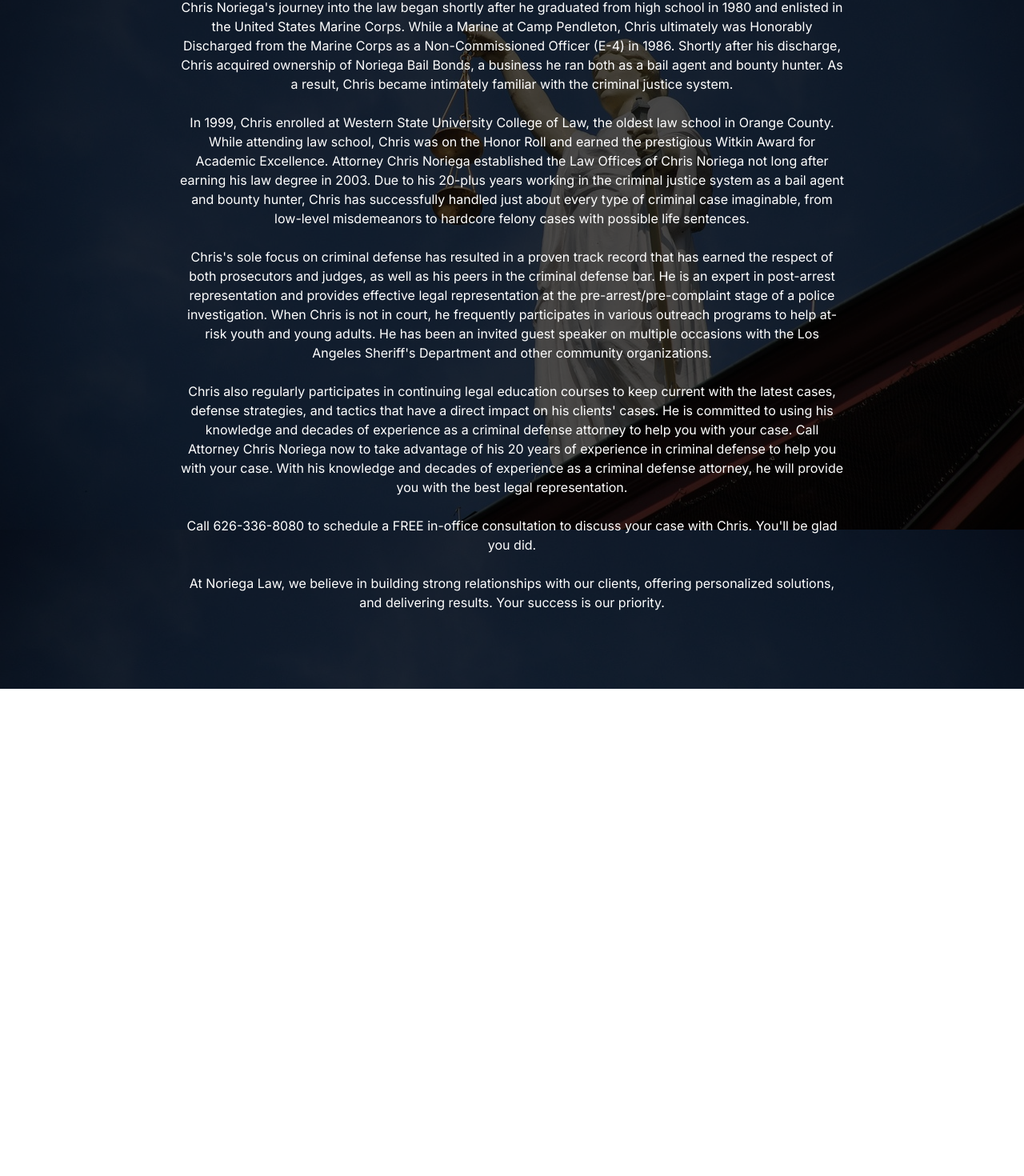
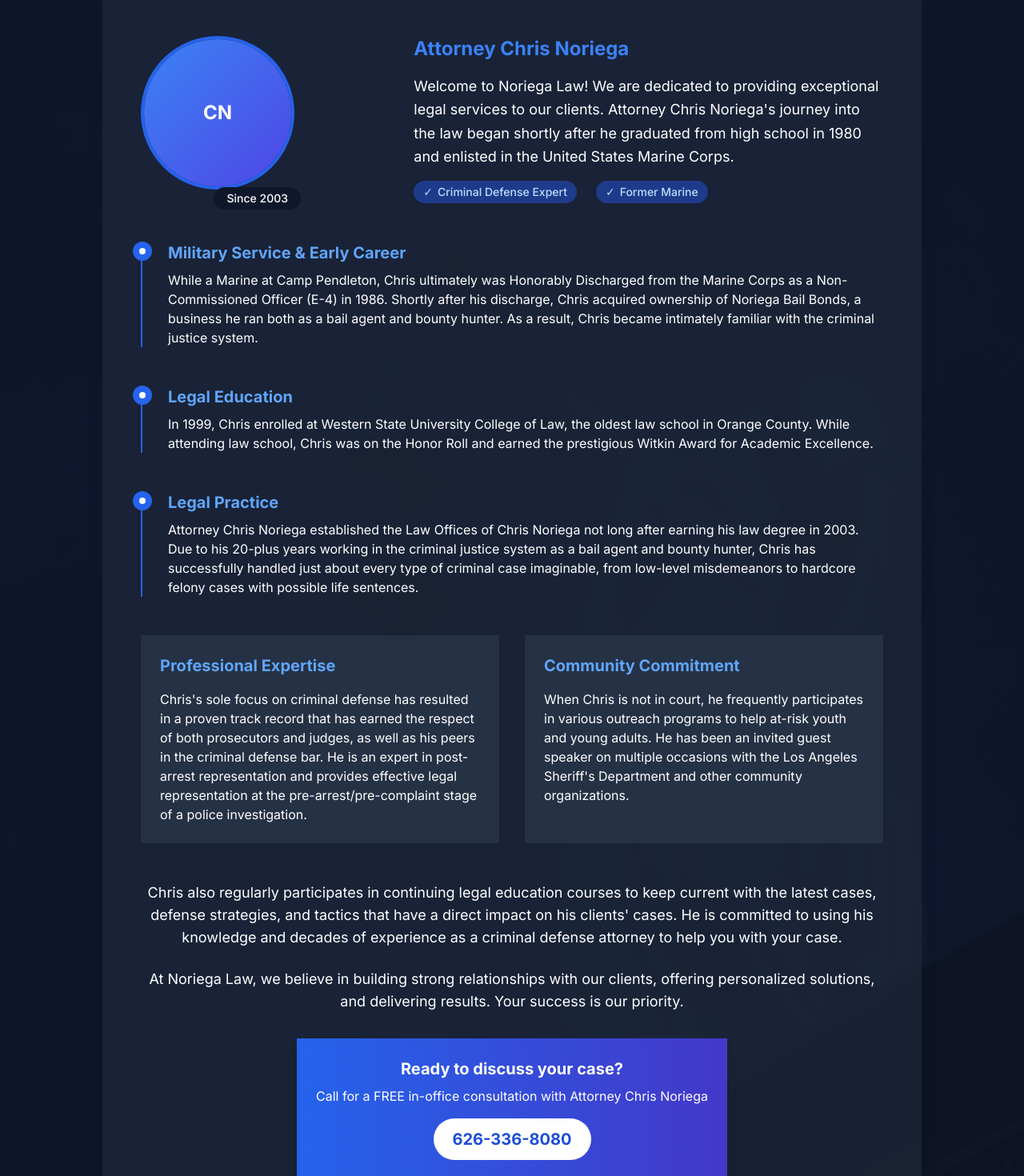
Before and after one commit to lggg123/noriegalaw-site, a Next.js app: page /about in a window 1280 px wide. Shown: the part 195-1665 px from the top of the page at 80% size. Before the commit the page ends 1056 px from the top, so only its background shows below. Built offline with nearby package versions, Linux system fonts and the light colour scheme.

Commit message:
Update page.tsx
fix: add a visual hierarchy to the page

```diff
--- a/src/app/about/page.tsx
+++ b/src/app/about/page.tsx
@@ -2,29 +2,143 @@ import React from 'react';
 
 function AboutSection() {
   return (
-    <section id="about" className="py-16 bg-[url('/images/scales-of-justice-bg.jpg')] bg-cover bg-fixed relative">
-      <div className="absolute inset-0 bg-black bg-opacity-70 z-0"></div>
-      <div className="max-w-4xl mx-auto text-center relative z-10 p-8">
-        <h2 className="text-4xl font-bold mb-8 text-white">About Us</h2>
-        <p className="text-white mb-6">
+    <section id="about" className="relative py-20 overflow-hidden">
+      {/* Background with overlay */}
+      <div className="absolute inset-0 bg-slate-900">
+        <div className="absolute inset-0 bg-[url('/images/scales-of-justice-bg.jpg')] bg-cover bg-center opacity-20 mix-blend-overlay"></div>
+        {/* Decorative elements */}
+        <div className="absolute top-0 left-0 w-full h-1 bg-gradient-to-r from-blue-600 to-indigo-700"></div>
+        <div className="absolute bottom-0 right-0 w-full h-1 bg-gradient-to-l from-blue-600 to-indigo-700"></div>
+      </div>
+
+      <div className="relative z-10 container mx-auto px-4 sm:px-6 lg:px-8">
+        {/* Title with decorative element */}
+        <div className="flex items-center justify-center mb-16">
+          <div className="w-12 h-1 bg-blue-600 mr-6"></div>
+          <h2 className="text-4xl md:text-5xl font-bold text-white">About Us</h2>
+          <div className="w-12 h-1 bg-blue-600 ml-6"></div>
+        </div>
+
+        {/* Main content in a card-like container */}
+        <div className="bg-slate-800 bg-opacity-70 backdrop-blur-sm rounded-lg shadow-xl p-8 md:p-12 max-w-5xl mx-auto">
+          {/* Attorney intro with side decoration */}
+          <div className="flex flex-col md:flex-row mb-12">
+            <div className="md:w-1/3 mb-6 md:mb-0 flex justify-center md:justify-start">
+              <div className="relative">
+                <div className="w-48 h-48 rounded-full overflow-hidden border-4 border-blue-600">
+                  <div className="w-full h-full bg-gradient-to-br from-blue-500 to-indigo-600 flex items-center justify-center text-white text-2xl font-bold">
+                    CN
+                  </div>
+                </div>
+                <div className="absolute -bottom-2 -right-2 bg-slate-900 text-white px-4 py-1 rounded-full text-sm font-medium">
+                  Since 2003
+                </div>
+              </div>
+            </div>
+            <div className="md:w-2/3 md:pl-8">
+              <h3 className="text-2xl font-bold text-blue-500 mb-4">Attorney Chris Noriega</h3>
+              <p className="text-white text-lg leading-relaxed mb-4">
                 Welcome to Noriega Law! We are dedicated to providing exceptional legal services to our clients.
-          Attorney Chris Noriega&apos;s journey into the law began shortly after he graduated from high school in 1980 and enlisted in the United States Marine Corps. While a Marine at Camp Pendleton, Chris ultimately was Honorably Discharged from the Marine Corps as a Non-Commissioned Officer (E-4) in 1986. Shortly after his discharge, Chris acquired ownership of Noriega Bail Bonds, a business he ran both as a bail agent and bounty hunter. As a result, Chris became intimately familiar with the criminal justice system.
+                Attorney Chris Noriega's journey into the law began shortly after he graduated from high school in 1980
+                and enlisted in the United States Marine Corps.
               </p>
-        <p className="text-white mb-6">
-          In 1999, Chris enrolled at Western State University College of Law, the oldest law school in Orange County. While attending law school, Chris was on the Honor Roll and earned the prestigious Witkin Award for Academic Excellence. Attorney Chris Noriega established the Law Offices of Chris Noriega not long after earning his law degree in 2003. Due to his 20-plus years working in the criminal justice system as a bail agent and bounty hunter, Chris has successfully handled just about every type of criminal case imaginable, from low-level misdemeanors to hardcore felony cases with possible life sentences.
+              <div className="flex items-center space-x-6">
+                <span className="inline-flex items-center px-3 py-1 rounded-full text-sm font-medium bg-blue-900 text-blue-200">
+                  <span className="mr-1.5">✓</span> Criminal Defense Expert
+                </span>
+                <span className="inline-flex items-center px-3 py-1 rounded-full text-sm font-medium bg-blue-900 text-blue-200">
+                  <span className="mr-1.5">✓</span> Former Marine
+                </span>
+              </div>
+            </div>
+          </div>
+
+          {/* Timeline-style biography */}
+          <div className="space-y-12 mb-12">
+            <div className="relative pl-8 border-l-2 border-blue-600">
+              <div className="absolute -left-3 top-0 w-6 h-6 rounded-full bg-blue-600 flex items-center justify-center">
+                <div className="w-2 h-2 rounded-full bg-white"></div>
+              </div>
+              <h4 className="text-blue-400 font-bold text-xl mb-2">Military Service & Early Career</h4>
+              <p className="text-white">
+                While a Marine at Camp Pendleton, Chris ultimately was Honorably Discharged from the Marine Corps as a
+                Non-Commissioned Officer (E-4) in 1986. Shortly after his discharge, Chris acquired ownership of
+                Noriega Bail Bonds, a business he ran both as a bail agent and bounty hunter. As a result, Chris became
+                intimately familiar with the criminal justice system.
               </p>
-        <p className="text-white mb-6">
-          Chris&apos;s sole focus on criminal defense has resulted in a proven track record that has earned the respect of both prosecutors and judges, as well as his peers in the criminal defense bar. He is an expert in post-arrest representation and provides effective legal representation at the pre-arrest/pre-complaint stage of a police investigation. When Chris is not in court, he frequently participates in various outreach programs to help at-risk youth and young adults. He has been an invited guest speaker on multiple occasions with the Los Angeles Sheriff&apos;s Department and other community organizations.
+            </div>
+
+            <div className="relative pl-8 border-l-2 border-blue-600">
+              <div className="absolute -left-3 top-0 w-6 h-6 rounded-full bg-blue-600 flex items-center justify-center">
+                <div className="w-2 h-2 rounded-full bg-white"></div>
+              </div>
+              <h4 className="text-blue-400 font-bold text-xl mb-2">Legal Education</h4>
+              <p className="text-white">
+                In 1999, Chris enrolled at Western State University College of Law, the oldest law school in Orange County.
+                While attending law school, Chris was on the Honor Roll and earned the prestigious Witkin Award for Academic Excellence.
               </p>
-        <p className="text-white mb-6">
-          Chris also regularly participates in continuing legal education courses to keep current with the latest cases, defense strategies, and tactics that have a direct impact on his clients&apos; cases. He is committed to using his knowledge and decades of experience as a criminal defense attorney to help you with your case. Call Attorney Chris Noriega now to take advantage of his 20 years of experience in criminal defense to help you with your case. With his knowledge and decades of experience as a criminal defense attorney, he will provide you with the best legal representation.
+            </div>
+
+            <div className="relative pl-8 border-l-2 border-blue-600">
+              <div className="absolute -left-3 top-0 w-6 h-6 rounded-full bg-blue-600 flex items-center justify-center">
+                <div className="w-2 h-2 rounded-full bg-white"></div>
+              </div>
+              <h4 className="text-blue-400 font-bold text-xl mb-2">Legal Practice</h4>
+              <p className="text-white">
+                Attorney Chris Noriega established the Law Offices of Chris Noriega not long after earning his law degree in 2003.
+                Due to his 20-plus years working in the criminal justice system as a bail agent and bounty hunter,
+                Chris has successfully handled just about every type of criminal case imaginable, from low-level misdemeanors
+                to hardcore felony cases with possible life sentences.
               </p>
-        <p className="text-white mb-6">
-          Call 626-336-8080 to schedule a FREE in-office consultation to discuss your case with Chris. You&apos;ll be glad you did.
+            </div>
+          </div>
+
+          {/* Expertise & Commitment */}
+          <div className="grid grid-cols-1 md:grid-cols-2 gap-8 mb-12">
+            <div className="p-6 rounded-lg bg-slate-700 bg-opacity-50">
+              <h4 className="text-xl font-bold text-blue-400 mb-4">Professional Expertise</h4>
+              <p className="text-white">
+                Chris's sole focus on criminal defense has resulted in a proven track record that has earned the respect of
+                both prosecutors and judges, as well as his peers in the criminal defense bar. He is an expert in post-arrest
+                representation and provides effective legal representation at the pre-arrest/pre-complaint stage of a police investigation.
               </p>
+            </div>
+            <div className="p-6 rounded-lg bg-slate-700 bg-opacity-50">
+              <h4 className="text-xl font-bold text-blue-400 mb-4">Community Commitment</h4>
               <p className="text-white">
-          At Noriega Law, we believe in building strong relationships with our clients, offering personalized solutions, and delivering results. Your success is our priority.
+                When Chris is not in court, he frequently participates in various outreach programs to help at-risk youth and young adults.
+                He has been an invited guest speaker on multiple occasions with the Los Angeles Sheriff's Department and other community organizations.
               </p>
+            </div>
+          </div>
+
+          {/* Professional statement */}
+          <div className="text-center mb-8">
+            <p className="text-white text-lg mb-6">
+              Chris also regularly participates in continuing legal education courses to keep current with the latest cases,
+              defense strategies, and tactics that have a direct impact on his clients' cases. He is committed to using his
+              knowledge and decades of experience as a criminal defense attorney to help you with your case.
+            </p>
+            <p className="text-white text-lg">
+              At Noriega Law, we believe in building strong relationships with our clients, offering personalized solutions,
+              and delivering results. Your success is our priority.
+            </p>
+          </div>
+
+          {/* Call to action */}
+          <div className="text-center">
+            <div className="inline-block p-6 bg-gradient-to-r from-blue-600 to-indigo-700 rounded-lg shadow-lg transform hover:scale-105 transition-transform duration-300">
+              <p className="text-white font-bold text-xl mb-2">Ready to discuss your case?</p>
+              <p className="text-white mb-4">Call for a FREE in-office consultation with Attorney Chris Noriega</p>
+              <a
+                href="tel:6263368080"
+                className="inline-block bg-white text-blue-700 font-bold text-xl px-6 py-3 rounded-full hover:bg-blue-50 transition-colors duration-300"
+              >
+                626-336-8080
+              </a>
+            </div>
+          </div>
+        </div>
       </div>
     </section>
   );
```
Lines whose indentation alone changed are shown as unchanged.
